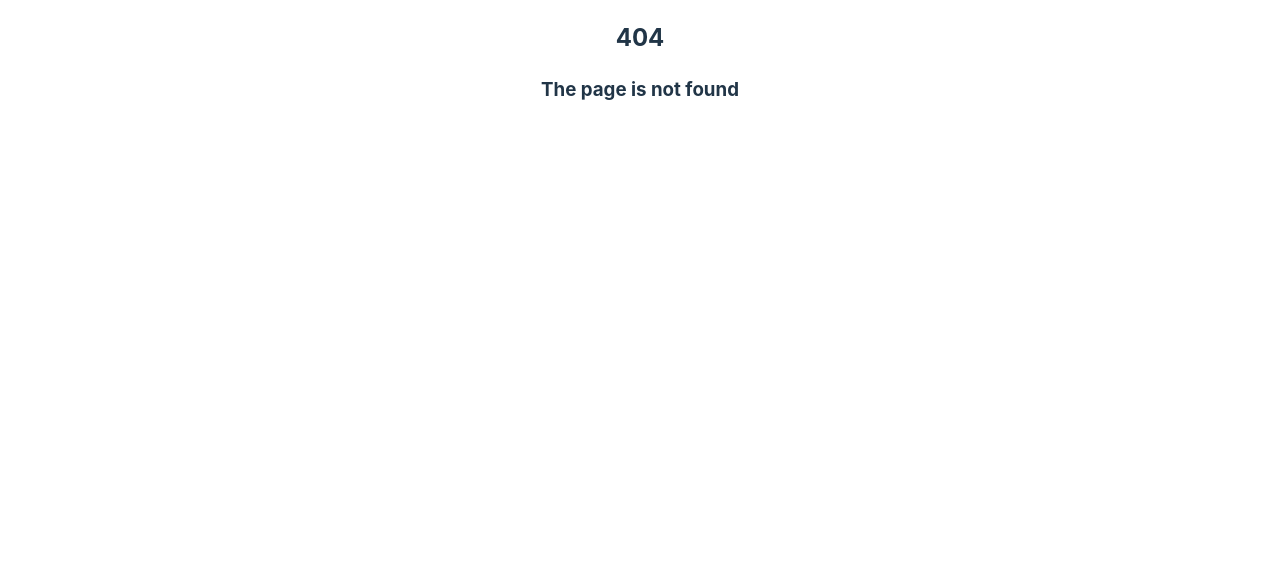
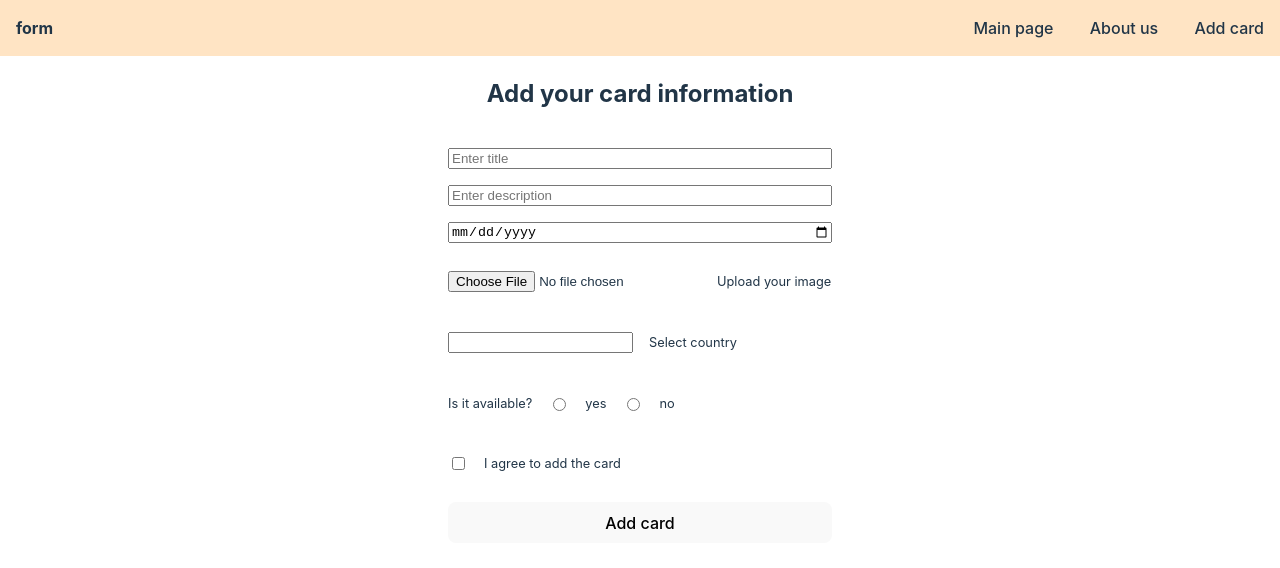
Before and after one commit to Elina-nep/react-course-2023, a React (Vite) app in the folder react-project/: page /form in a window 1280 px wide. Before the commit this address had no page. Shown: the top 568 px of the page. Built offline with nearby package versions, Linux system fonts and the light colour scheme.

Commit message:
feat: form added

```diff
--- a/react-project/src/assets/mockCards.ts
+++ b/react-project/src/assets/mockCards.ts
@@ -3,30 +3,48 @@ export const CARDS = [
     CardTitle: "Card1",
     CardDescription: "Some card description of card 1",
     CardBackgroundUrl: "./src/assets/img.png",
+    CardDate: "",
+    CardAvailable: true,
+    CardCountry: "USA",
   },
   {
     CardTitle: "Card2",
     CardDescription: "Some card description of card 2",
     CardBackgroundUrl: "./src/assets/img.png",
+    CardDate: "",
+    CardAvailable: false,
+    CardCountry: "USA",
   },
   {
     CardTitle: "Card3",
     CardDescription: "Some card description of card 3",
     CardBackgroundUrl: "./src/assets/img.png",
+    CardDate: "",
+    CardAvailable: true,
+    CardCountry: "USA",
   },
   {
     CardTitle: "Card4",
     CardDescription: "Some card description of card 4",
     CardBackgroundUrl: "./src/assets/img.png",
+    CardDate: "",
+    CardAvailable: true,
+    CardCountry: "USA",
   },
   {
     CardTitle: "Card5",
     CardDescription: "Some card description of card 5",
     CardBackgroundUrl: "./src/assets/img.png",
+    CardDate: "",
+    CardAvailable: true,
+    CardCountry: "USA",
   },
   {
     CardTitle: "Card6",
     CardDescription: "Some card description of card 6",
     CardBackgroundUrl: "./src/assets/img.png",
+    CardDate: "",
+    CardAvailable: true,
+    CardCountry: "USA",
   },
 ];
--- a/react-project/src/components/CardComponent.css
+++ b/react-project/src/components/CardComponent.css
@@ -8,3 +8,10 @@
   background-position: center;
   background-size: cover;
 }
+
+.card-additional-info {
+  display: flex;
+  font-size: 0.5rem;
+  justify-content: space-between;
+  padding: 0 1rem;
+}
--- a/react-project/src/components/CardComponent.tsx
+++ b/react-project/src/components/CardComponent.tsx
@@ -5,6 +5,9 @@ interface ICardProps {
   CardTitle: string;
   CardDescription: string;
   CardBackgroundUrl: string;
+  CardDate: string;
+  CardAvailable: boolean;
+  CardCountry: string;
 }
 
 export class Card extends React.Component<ICardProps> {
@@ -21,7 +24,15 @@ export class Card extends React.Component<ICardProps> {
           }}
         />
         <h3>{this.props.CardTitle}</h3>
+
         <p>{this.props.CardDescription}</p>
+        <div className="card-additional-info">
+          <p className="card-date">{this.props.CardDate}</p>
+          <p className="card-available">
+            {this.props.CardAvailable ? "Available" : "Out"}
+          </p>
+          <p className="country">{this.props.CardCountry}</p>
+        </div>
       </div>
     );
   }
--- a/react-project/src/components/Cards.tsx
+++ b/react-project/src/components/Cards.tsx
@@ -13,6 +13,9 @@ export class Cards extends React.Component {
             CardTitle={card.CardTitle}
             CardDescription={card.CardDescription}
             CardBackgroundUrl={card.CardBackgroundUrl}
+            CardDate={card.CardDate}
+            CardAvailable={card.CardAvailable}
+            CardCountry={card.CardCountry}
           ></Card>
         ))}
       </div>
--- a/react-project/src/components/Header.tsx
+++ b/react-project/src/components/Header.tsx
@@ -8,7 +8,7 @@ export class Header extends React.Component<{ label: string }> {
     return (
       <div className="header flex">
         <div className="page-title">
-          {this.pageTitle ? "About us" : "Main page"}
+          {this.pageTitle ? this.pageTitle : "Main page"}
         </div>
         <div>
           <ul className="header__nav">
@@ -16,7 +16,10 @@ export class Header extends React.Component<{ label: string }> {
               <a href="/">Main page</a>
             </li>
             <li>
-              <a href="/about"> About us</a>
+              <a href="/About"> About us</a>
+            </li>
+            <li>
+              <a href="/Form"> Add card</a>
             </li>
           </ul>
         </div>
--- /dev/null
+++ b/react-project/src/pages/Form.css
@@ -0,0 +1,14 @@
+.form {
+  max-width: 30%;
+  margin: 0 auto;
+  display: flex;
+  flex-direction: column;
+  gap: 1rem;
+}
+
+.form-inline {
+  display: flex;
+  gap: 1rem;
+  font-size: 0.8rem;
+  align-items: center;
+}
--- /dev/null
+++ b/react-project/src/pages/Form.tsx
@@ -0,0 +1,66 @@
+import "./Form.css";
+import React from "react";
+
+export class Form extends React.Component {
+  render() {
+    return (
+      <form className="form">
+        <h2>Add your card information</h2>
+
+        <input type="text" placeholder="Enter title" maxLength={20} required />
+
+        <input
+          type="text"
+          placeholder="Enter description"
+          maxLength={100}
+          required
+        />
+
+        <input type="date" placeholder="Date of addition" />
+
+        <div className="form-inline">
+          <input type="file" placeholder="Upload image" required />
+          <p>Upload your image</p>
+        </div>
+
+        <div className="form-inline">
+          <input list="country" required />
+          <datalist id="country">
+            <option value="USA" />
+            <option value="Europe" />
+            <option value="China" />
+            <option value="Russia" />
+            <option value="Brasil" />
+          </datalist>
+          <p>Select country</p>
+        </div>
+
+        <div className="form-inline">
+          <p>Is it available?</p>
+          <input
+            type="radio"
+            id="available"
+            name="available"
+            value="true"
+            required
+          />
+          <label htmlFor="available">yes</label>
+          <input
+            type="radio"
+            id="not-available"
+            name="available"
+            value="false"
+          />
+          <label htmlFor="not-available">no</label>
+        </div>
+
+        <div className="form-inline">
+          <input type="checkbox" placeholder="Upload image" required />
+          <p>I agree to add the card</p>
+        </div>
+
+        <button type="submit">Add card</button>
+      </form>
+    );
+  }
+}
--- a/react-project/src/router/RouterConfig.tsx
+++ b/react-project/src/router/RouterConfig.tsx
@@ -2,6 +2,7 @@ import { NotFound } from "../pages/404";
 import { AboutUs } from "../pages/About";
 import { MainPage } from "../pages/MainPage";
 import { Layout } from "../pages/Layout";
+import { Form } from "../pages/Form";
 import React from "react";
 import { createRoutesFromElements, Route } from "react-router-dom";
 
@@ -10,6 +11,7 @@ export const routerObj = createRoutesFromElements(
     <Route path="/" element={<Layout label={window.location.href} />}>
       <Route index element={<MainPage />} />
       <Route path="/about" element={<AboutUs />} />
+      <Route path="/form" element={<Form />} />
     </Route>
     <Route path="*" element={<NotFound />} />
   </>
```
